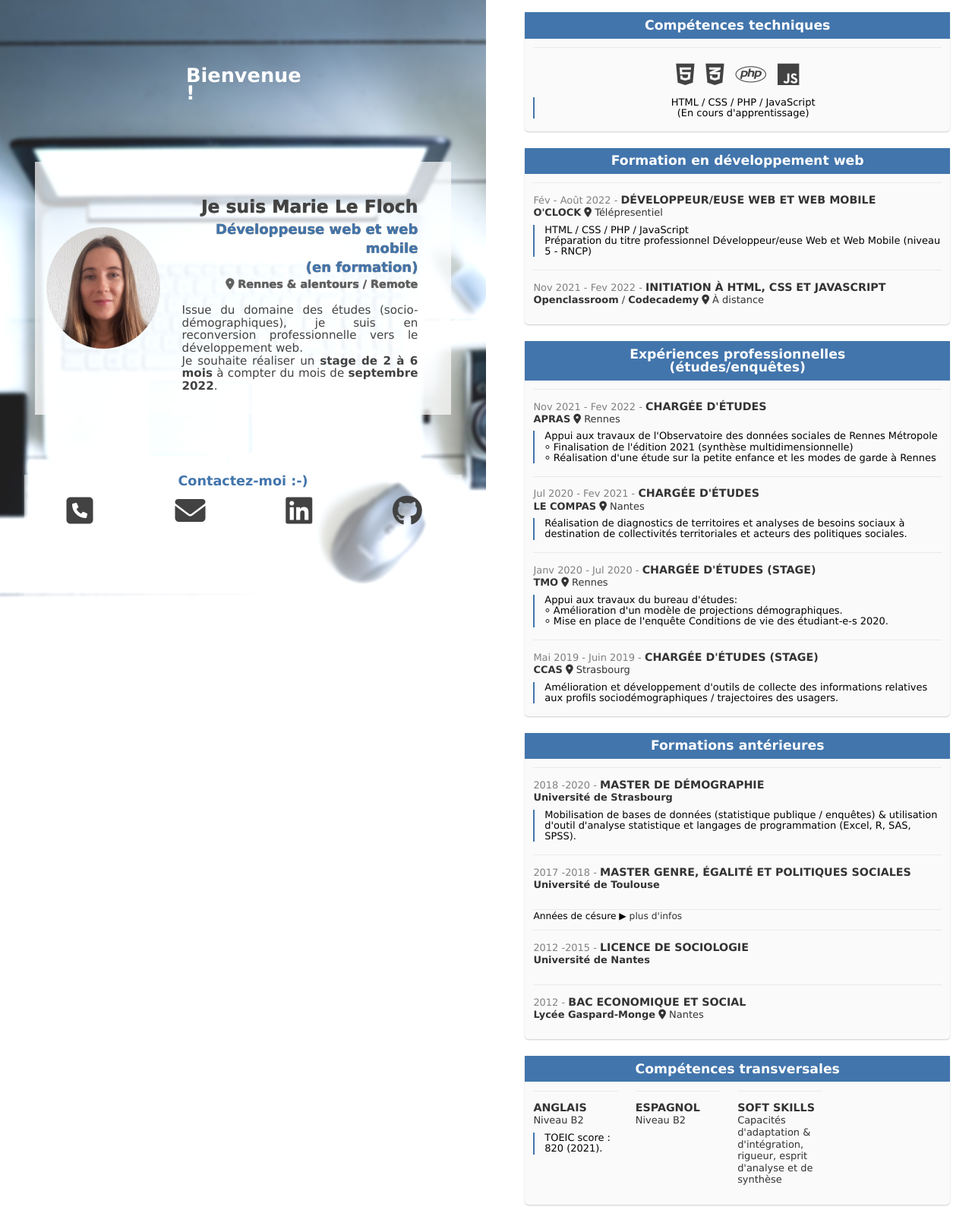
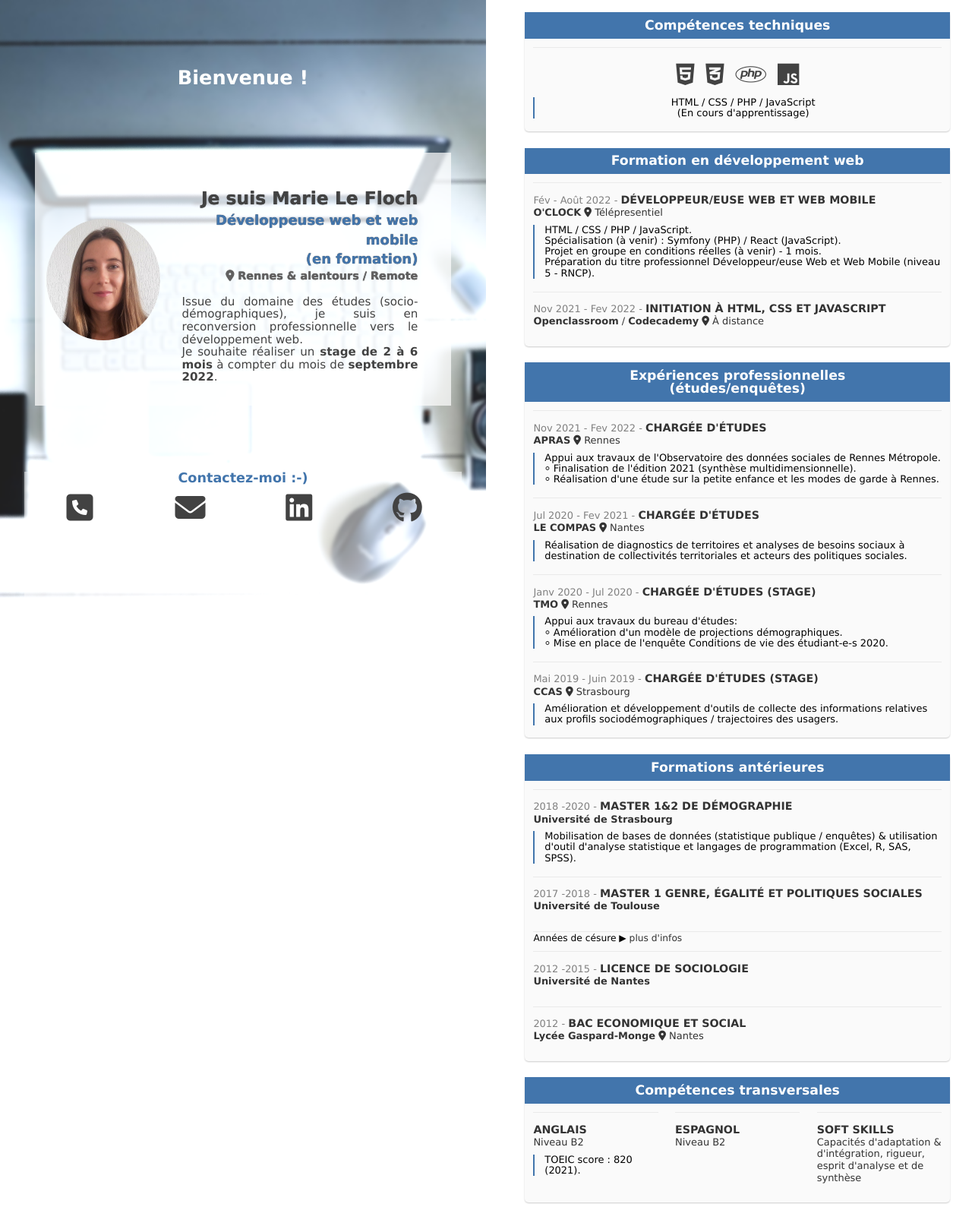
Before and after one commit to MarieLeFloch/MarieLeFloch.github.io, a plain HTML site: page index.html in a window 1280 px wide. Shown: the top 1589 px of the page at 76% size. Drawn offline with Linux system fonts and the light colour scheme.

Commit message:
modif left__title

```diff
--- a/index.html
+++ b/index.html
@@ -71,8 +71,10 @@
                     <strong class="titre_clef">Développeur/euse web et web mobile</strong>
                     <strong class="etab_clef"><br><a href="https://oclock.io/" target="_blank">O'CLOCK</a> <i class="fa-solid fa-location-dot"></i> Télépresentiel</strong>
                 </div>
-                <p>HTML / CSS / PHP / JavaScript <br>
-                Préparation du titre professionnel Développeur/euse Web et Web Mobile (niveau 5 - RNCP)</p>
+                <p>HTML / CSS / PHP / JavaScript. <br>
+                Spécialisation (à venir) : Symfony (PHP) / React (JavaScript). <br>
+                Projet en groupe en conditions réelles (à venir) - 1 mois. <br>
+                Préparation du titre professionnel Développeur/euse Web et Web Mobile (niveau 5 - RNCP).</p>
             </div>
 
             <div class = "element">
@@ -95,11 +97,11 @@
                     <strong class="titre_clef">Chargée d'études</strong>
                     <strong class="etab_clef"><br><a href="https://www.apras.org/" target="_blank">APRAS</a>  <i class="fa-solid fa-location-dot"></i> Rennes</strong>
                 </div>
-                <p>Appui aux travaux de l'Observatoire des données sociales de Rennes Métropole
+                <p>Appui aux travaux de l'Observatoire des données sociales de Rennes Métropole.
                     <br>
-                    &#11824; Finalisation de l'édition 2021 (synthèse multidimensionnelle)
+                    &#11824; Finalisation de l'édition 2021 (synthèse multidimensionnelle).
                     <br>
-                    &#11824; Réalisation d'une étude sur la petite enfance et les modes de garde à Rennes </p>
+                    &#11824; Réalisation d'une étude sur la petite enfance et les modes de garde à Rennes. </p>
             </div>
 
             <div class = "element">
@@ -139,7 +141,7 @@
             <div class = "element">
                 <div class="infos_clefs">
                     <time>2018 -2020 -</time>
-                    <strong class="titre_clef">Master de démographie</strong>
+                    <strong class="titre_clef">Master 1&2 de démographie</strong>
                     <strong class="etab_clef"><br><a href="https://www.unistra.fr/etudes/decouvrir-nos-formations/par-type-de-diplomes/master/master/cursus/ME69?cHash=82ecc955c7f93600bf822364c52ec07e" target="_blank">Université de Strasbourg</a></strong>
                 </div>
                 <p> Mobilisation de bases de données (statistique publique / enquêtes) & utilisation d'outil d'analyse statistique et langages de programmation (Excel, R, SAS, SPSS).  </p>
@@ -148,7 +150,7 @@
             <div class = "element">
                 <div class="infos_clefs">
                     <time>2017 -2018 -</time>
-                    <strong class="titre_clef">Master genre, égalité et politiques sociales</strong>
+                    <strong class="titre_clef">Master 1 genre, égalité et politiques sociales</strong>
                     <strong class="etab_clef"><br><a href="https://www.univ-tlse2.fr/accueil/formation-insertion/master-genre-egalite-et-politiques-sociales-geps" target="_blank">Université de Toulouse</a></strong>
                 </div>
                 <p> </p>
--- a/style.css
+++ b/style.css
@@ -58,7 +58,7 @@ p {
   .left__title {
     /*text-transform: uppercase;*/
     font-size: 1.6em;
-    max-width: 150px;
+    max-width: 200px;
     line-height: 0.9;
     align-self: center;
     font-weight: bold;
@@ -328,5 +328,5 @@ p {
   }
 
   .comp-trans-elem{
-      width: 20%;
+      width: 30%;
   }
```
